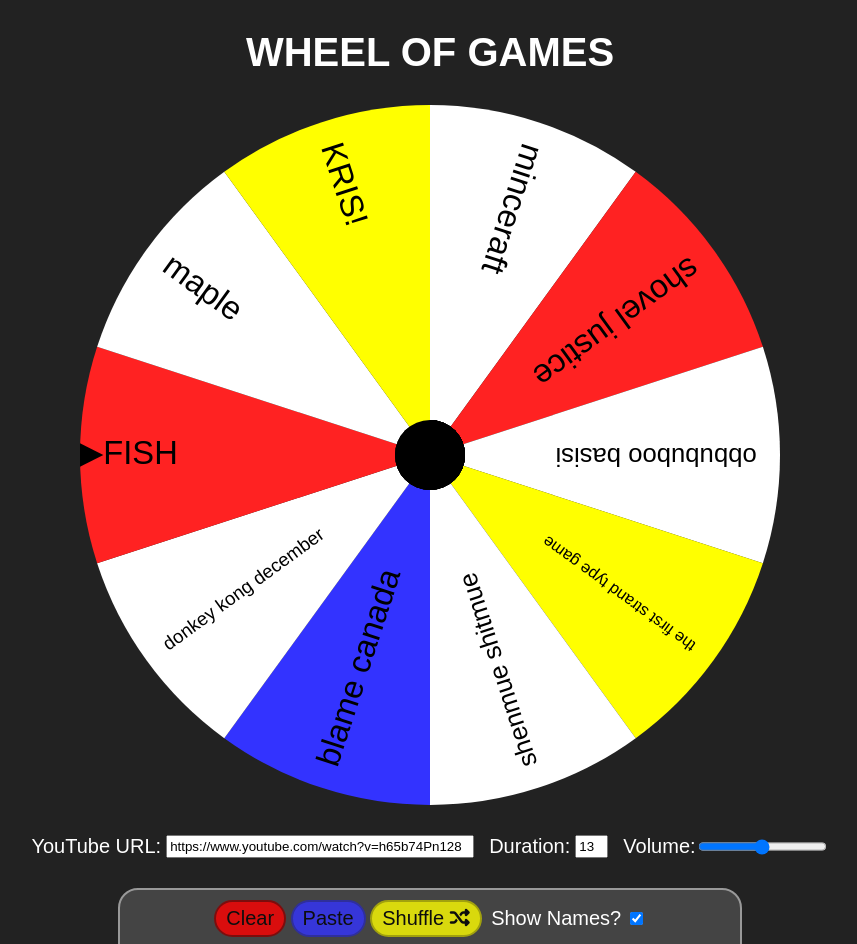
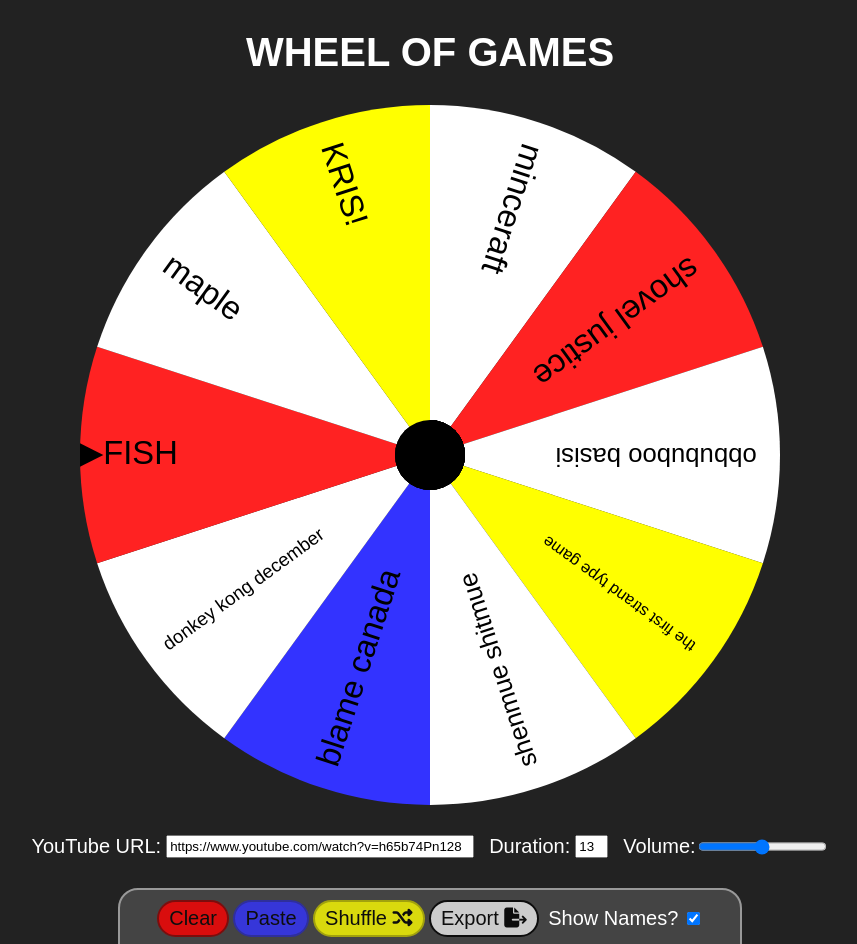
Before and after one commit to TheRealPounds/wheel-of-games, a plain HTML site: page index.html in a window 1280 px wide. Shown: the top 944 px of the page, without its empty margins (210-1067 px from the left). Drawn offline with Linux system fonts and the light colour scheme.

Commit message:
export update html

```diff
--- a/index.html
+++ b/index.html
@@ -41,6 +41,7 @@
                 <button class="button clear" id="clear">Clear</button>
                 <button class="button paste" id="paste">Paste</button>
                 <button class="button shuffle" id="shuffle">Shuffle <i class='fa-solid fa-shuffle'></i></button>
+                <button class="button export" id="export">Export <i class="fa-solid fa-file-export"></i></button>
                 <label class="show-names-text">Show Names?</label>
                 <input type="checkbox" class="show-names-input" id="show-names-input">
             </div>
@@ -50,4 +51,5 @@
     </div>
 
     <script src="wheel.js"></script>
+
 </body>
```
